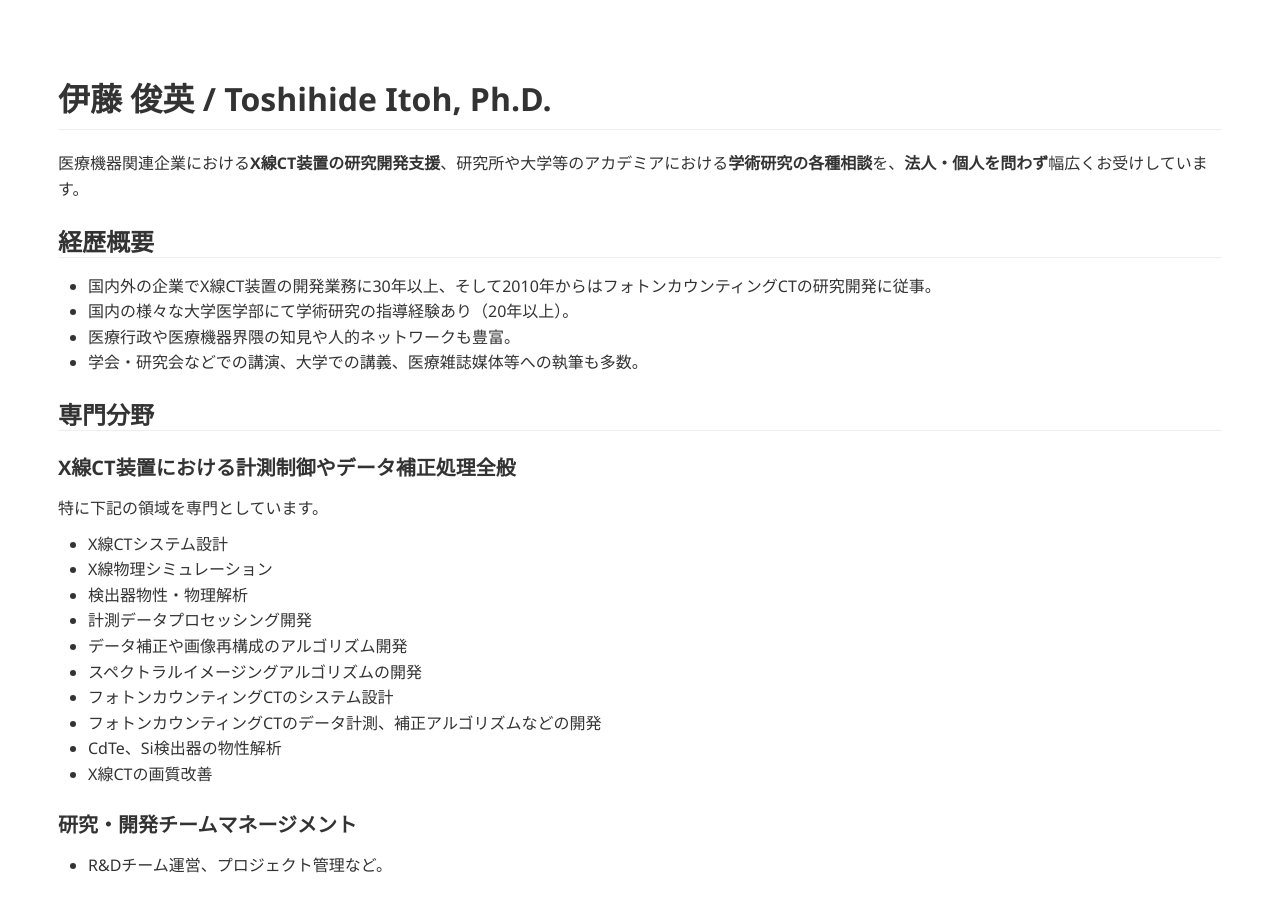
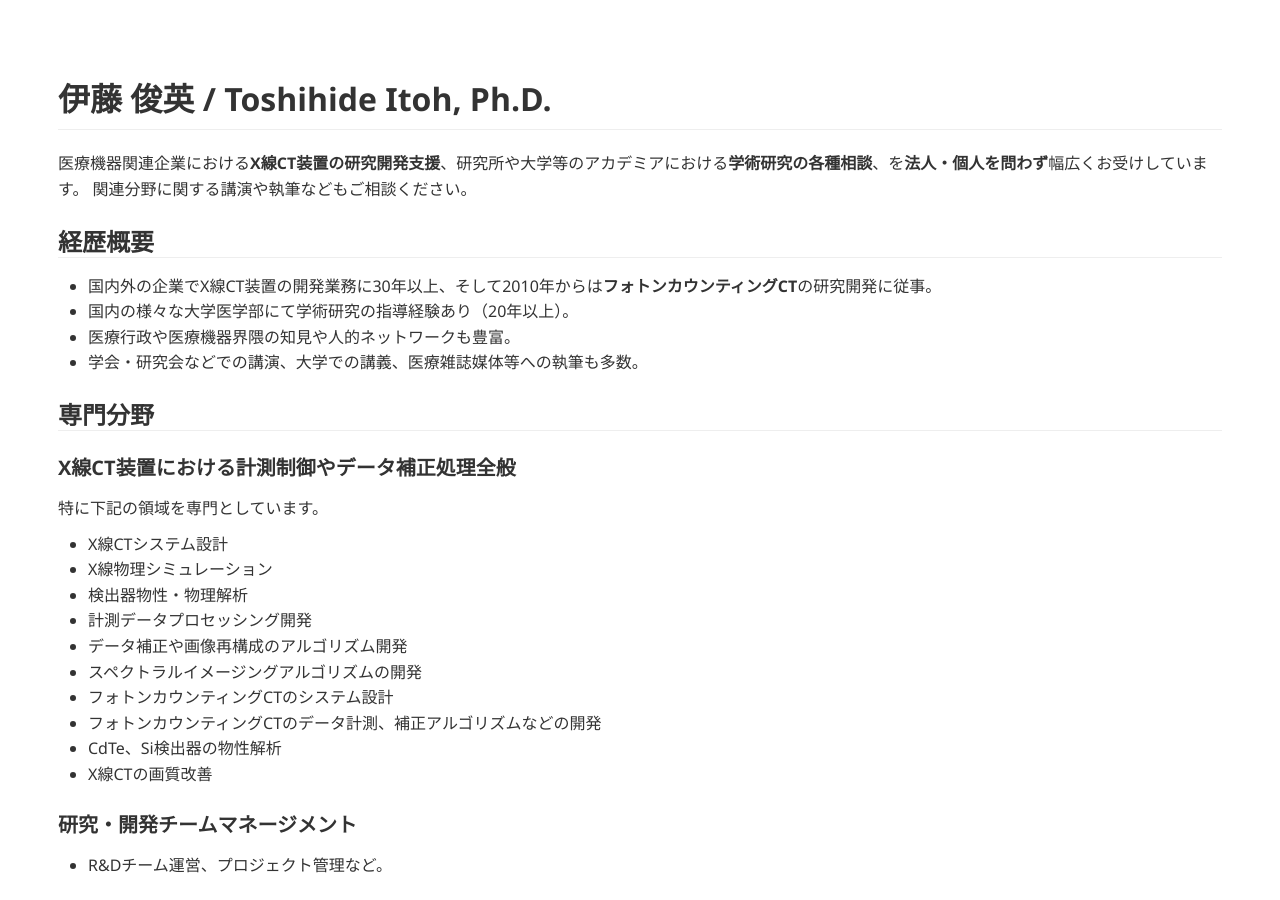
Before and after one commit to tnitoh/tnitoh.github.io, a Jekyll site: the page built from index.md, in a window 1280 px wide and 900 px high. Built offline with Jekyll 4.4.1, drawn with Linux system fonts in a browser that asks for light colours; Markdown is read by kramdown in place of the engine named in the settings.

Commit message:
Update index.md

```diff
--- a/index.md
+++ b/index.md
@@ -5,11 +5,12 @@ title: Toshihide Itoh
 
 # 伊藤 俊英 / Toshihide Itoh, Ph.D.
 
-医療機器関連企業における**X線CT装置の研究開発支援**、研究所や大学等のアカデミアにおける**学術研究の各種相談**を、**法人・個人を問わず**幅広くお受けしています。
+医療機器関連企業における**X線CT装置の研究開発支援**、研究所や大学等のアカデミアにおける**学術研究の各種相談**、を**法人・個人を問わず**幅広くお受けしています。
+関連分野に関する講演や執筆などもご相談ください。
 
 ## 経歴概要
 
-- 国内外の企業でX線CT装置の開発業務に30年以上、そして2010年からはフォトンカウンティングCTの研究開発に従事。
+- 国内外の企業でX線CT装置の開発業務に30年以上、そして2010年からは**フォトンカウンティングCT**の研究開発に従事。
 - 国内の様々な大学医学部にて学術研究の指導経験あり（20年以上）。
 - 医療行政や医療機器界隈の知見や人的ネットワークも豊富。
 - 学会・研究会などでの講演、大学での講義、医療雑誌媒体等への執筆も多数。
```
